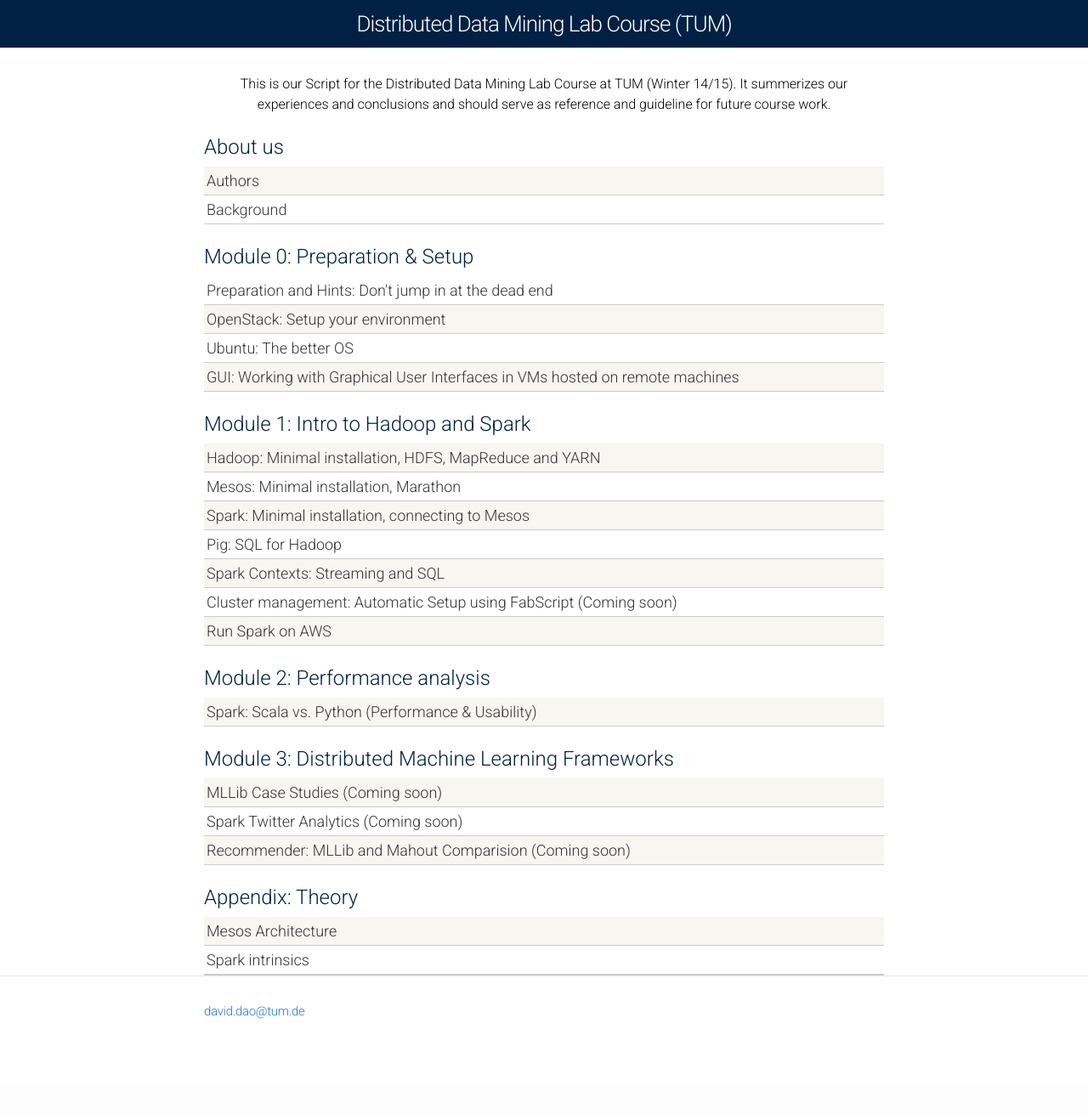
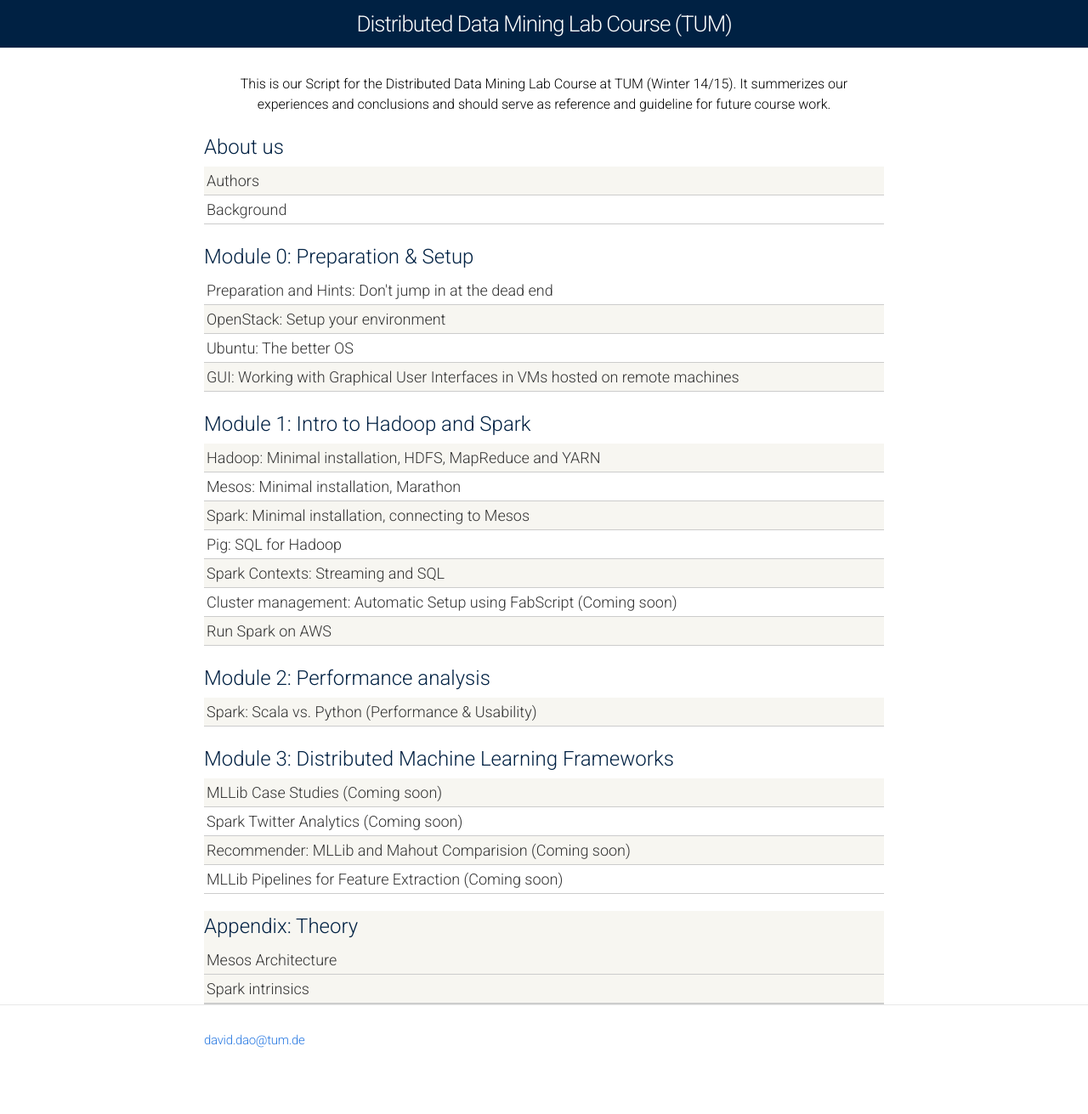
Before and after one commit to daviddao/ddm-script, a Jekyll site: the page built from index.html, in a window 1280 px wide. Shown: the whole page at 85% size. Built offline with Jekyll 4.4.1, drawn with Linux system fonts in a browser that asks for light colours; Markdown is read by kramdown in place of the engine named in the settings; before the commit the page ends 1277 px from its top, so only the background shows below that.

Commit message:
Update index.html

```diff
--- a/index.html
+++ b/index.html
@@ -122,6 +122,12 @@
     </a>
     </div>
 
+     <div class="materials-item">
+    <a href="pipelines/">
+      MLLib Pipelines for Feature Extraction (Coming soon)
+    </a>
+    </div>
+
     <div class="materials-item">
     <!--<a href="neuro/">-->
       <!--Thunder: Spark-based large data neuroscience (Coming soon)-->
```
